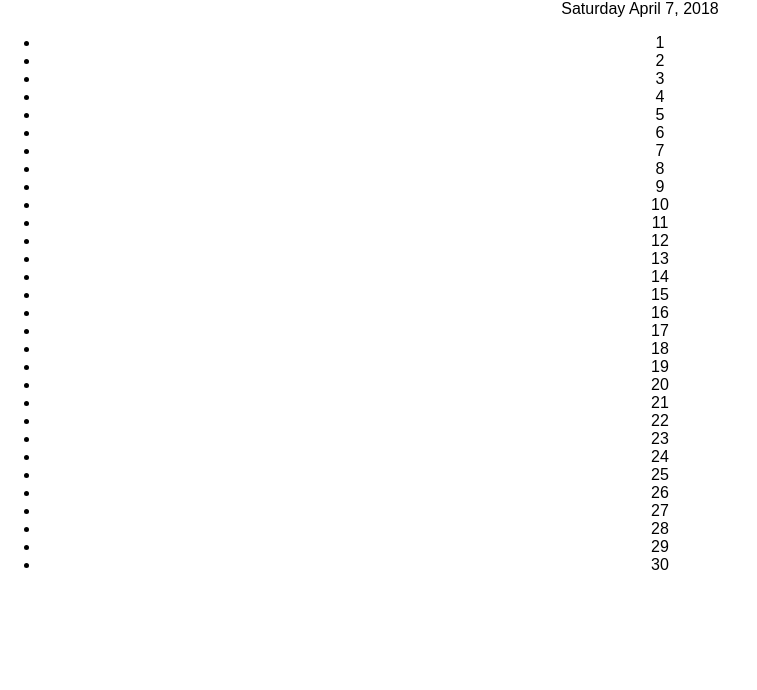
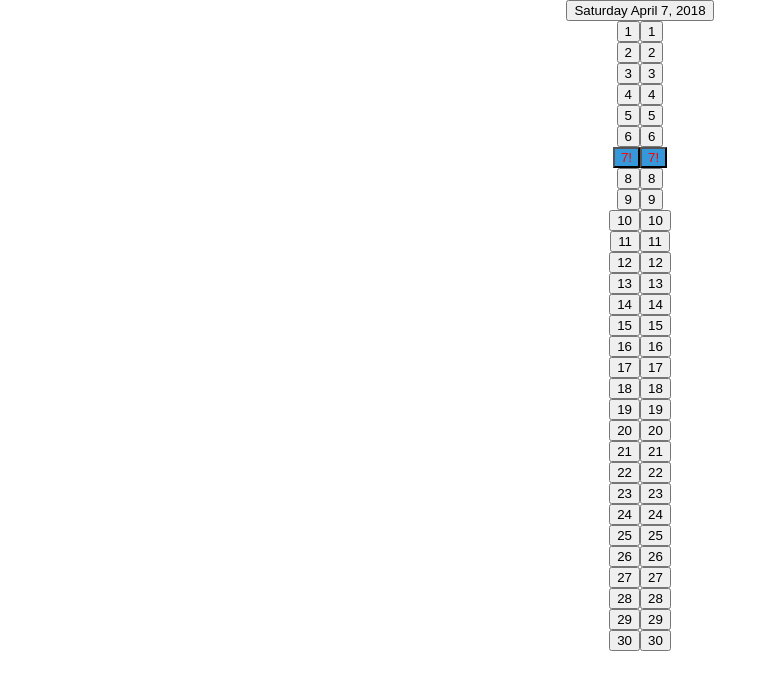
Before and after one commit to ralfpopescu/birdlog, a React (Create React App) app: page / in a window 1280 px wide. Shown: the top 690 px of the page, without its empty margins (0-757 px from the left). Built offline with nearby package versions, Linux system fonts and the light colour scheme.

Commit message:
working on getting calender arrangement

```diff
--- a/src/components/App.js
+++ b/src/components/App.js
@@ -18,8 +18,8 @@ class App extends Component {
 
     return    (
       <div className="App">
-        <Day day = {dayString} />
-        <Month dayList = {[1,2,3]} year = {"2"} month = {"3"}/>
+        <Day day = {dayString}/>
+        <Month dayList = {[1,2,3]} year = {"2"} month = {"3"} today = {day} weekday = {weekday}/>
       </div>
     );
   }
--- a/src/components/Day.js
+++ b/src/components/Day.js
@@ -1,11 +1,20 @@
 import React, { Component } from 'react'
 
 function Day(props) {
-  return (
-    <div>
-      {props.day}
-    </div>
-  );
+  var divStyle = {
+  background: '#3498db',
+  color: 'red'
+};
+
+  if(props.day == props.today){
+    return (
+        <button style = {divStyle} >{props.day}!</button>
+    );
+} else {
+    return (
+        <button>{props.day}</button>
+    );
+  }
 }
 
 export default Day
--- a/src/components/Month.js
+++ b/src/components/Month.js
@@ -11,11 +11,11 @@ function Month(props) {
 
   return (
     <div>
-    <ul>
       {dayyy.map(function(listValue){
-        return <li><Day day = {listValue} /></li>;
+        return <div><Day day = {listValue} today = {props.today}/>
+        <Day day = {listValue} today = {props.today}/>
+        </div>
       })}
-    </ul>
     </div>
   );
 }
--- a/src/components/Year.js
+++ b/src/components/Year.js
@@ -10,7 +10,7 @@ function Year(props) {
     <div>
     <ul>
       {props.months.map(function(listValue){
-        return <li>{listValue}</li>;
+        return <Day day = {listValue} />;
       })}
     </ul>
     </div>
```
Also changed, not shown: src/components/Week.js (added).
